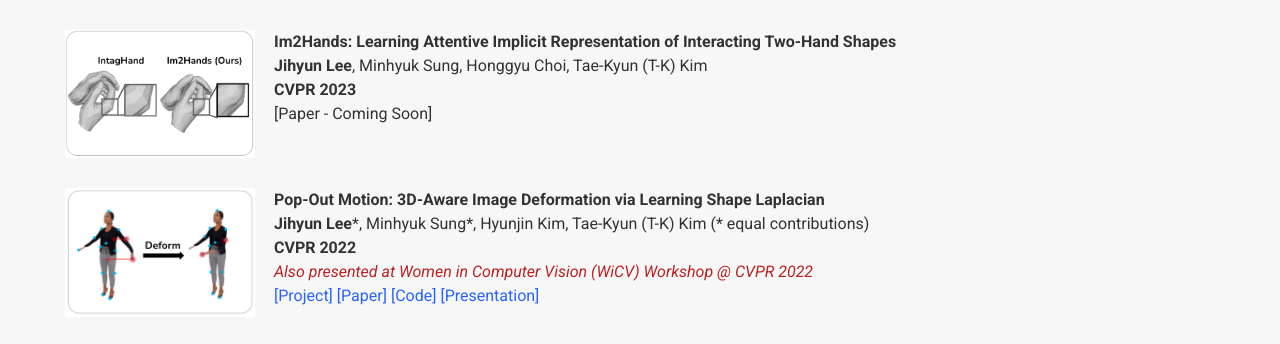
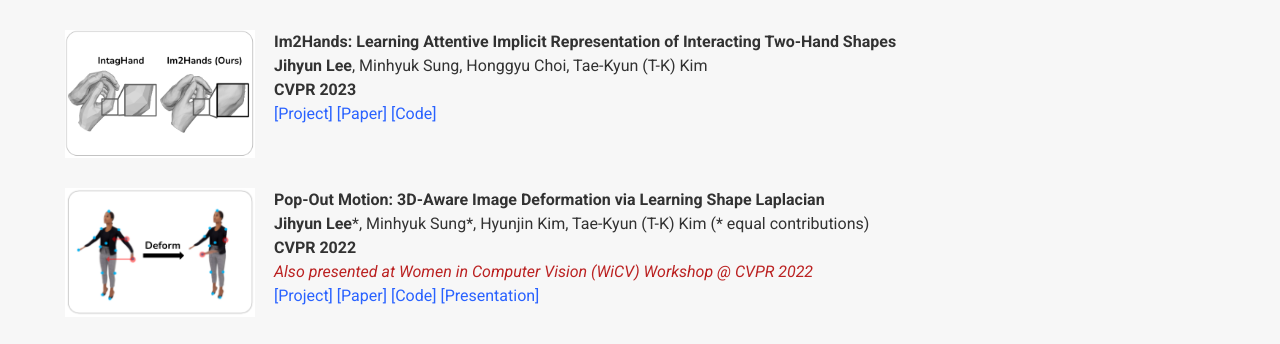
Before and after one commit to jyunlee/jyunlee.github.io, a plain HTML site: page index.html in a window 1280 px wide. Shown: the part 684-1028 px from the top of the page. Drawn offline with nearby package versions, Linux system fonts and the light colour scheme; some packages are replaced by stand-ins of ours; no server answers; some icons are missing.

Commit message:
modified

```diff
--- a/index.html
+++ b/index.html
@@ -275,7 +275,7 @@
 	    <p class="venue">CVPR 2023<br>
 	    <!--<span style="font-weight:normal; color:#BB2222"><b>State-of-the-art on CelebAMask-HQ and LaPa datasets (at the time of publication)</b></p>-->
             <p class="resources">
-	    [Paper - Coming Soon]
+	    <a href="https://jyunlee.github.io/projects/implicit-two-hands/">[Project]</a> <a href="https://arxiv.org/pdf/2302.14348.pdf">[Paper]</a> <a href="https://github.com/jyunlee/Im2Hands">[Code]</a>
 
         <li>
             <div class="img">
```
